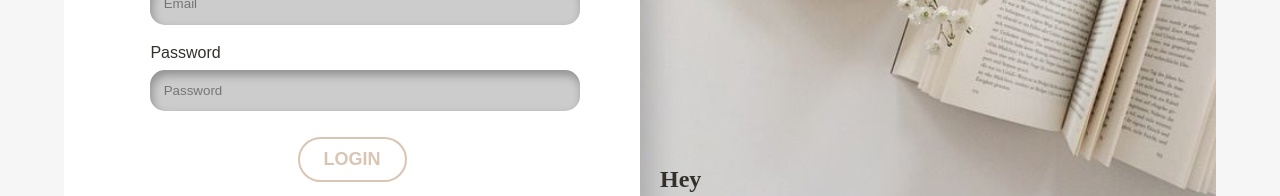
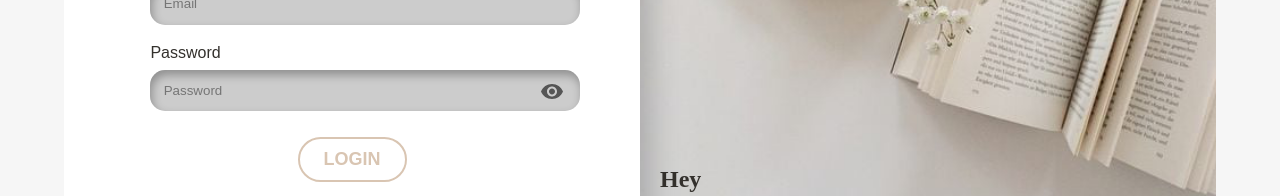
Before and after one commit to ndkienhd2004/Book-library---Group-6-HCI, a React (Vite) app in the folder BookLibrary-ui/: page /login in a window 1280 px wide. Shown: the part 439-635 px from the top of the page. Built offline with nearby package versions, Linux system fonts and the light colour scheme; no server answers.

Commit message:
update ui for reading page, login/register page

```diff
--- a/BookLibrary-ui/src/components/BookDetail/BookDetail.jsx
+++ b/BookLibrary-ui/src/components/BookDetail/BookDetail.jsx
@@ -131,7 +131,8 @@ const BookDetails = ({
               <Page
                 pageNumber={validatedPageNumber}
                 loading={<div>Loading page...</div>}
-                height={window.innerHeight - 300}
+                height={window.innerHeight - 200}
+                width={(window.innerWidth * 1) / 3}
                 renderTextLayer={true}
                 renderAnnotationLayer={true}
               />
--- a/BookLibrary-ui/src/components/InputField/InputField.jsx
+++ b/BookLibrary-ui/src/components/InputField/InputField.jsx
@@ -1,6 +1,7 @@
-import React from "react";
+import React, { useState } from "react";
 import "./InputField.css";
-
+import VisibilityIcon from "@mui/icons-material/Visibility";
+import VisibilityOffIcon from "@mui/icons-material/VisibilityOff";
 const InputField = ({
   placeholder,
   style,
@@ -8,11 +9,16 @@ const InputField = ({
   onChange,
   error,
   onKeyDown,
+  type,
 }) => {
+  const [showPassword, setShowPassword] = useState(false);
+  const isPassword = type === "password";
+  const inputType = isPassword && !showPassword ? "password" : "text";
+
   return (
-    <div style={{ width: "100%" }}>
+    <div style={{ width: "100%", position: "relative" }}>
       <input
-        type="text"
+        type={inputType}
         autoComplete="off"
         name="text"
         className={`input ${error ? "error" : ""}`}
@@ -26,6 +32,14 @@ const InputField = ({
         onChange={onChange}
         onKeyDown={onKeyDown}
       />
+      {isPassword && (
+        <span
+          onClick={() => setShowPassword((prev) => !prev)}
+          style={styles.eyeIcon}
+        >
+          {showPassword ? <VisibilityOffIcon /> : <VisibilityIcon />}
+        </span>
+      )}
       {error && <p style={styles.errorText}>{error}</p>}{" "}
     </div>
   );
@@ -55,4 +69,13 @@ const styles = {
     fontWeight: "bold",
     textAlign: "left",
   },
+  eyeIcon: {
+    position: "absolute",
+    right: "-10px",
+    top: "64%",
+    transform: "translateY(-50%)",
+    fontSize: "1.2em",
+    cursor: "pointer",
+    color: "#555",
+  },
 };
--- a/BookLibrary-ui/src/pages/Login/Login.jsx
+++ b/BookLibrary-ui/src/pages/Login/Login.jsx
@@ -97,6 +97,7 @@ const Login = () => {
               value={password}
               onChange={onPasswordInputChanged}
               error={passwordErr}
+              type="password"
             />
           </div>
           {loading ? (
--- a/BookLibrary-ui/src/pages/ReadingPage/ReadingPage.jsx
+++ b/BookLibrary-ui/src/pages/ReadingPage/ReadingPage.jsx
@@ -26,14 +26,16 @@ const ReadingPage = () => {
       display: "flex",
       flexDirection: "row",
       justifyContent: "center",
-      alignItems: "stretch",
-      gap: "3rem",
-      padding: "2vh 5vw",
+      alignItems: "center",
+      alignContent: "center",
+      gap: "1rem",
       backgroundColor: darkMode ? "#1a1a1a" : "#f8f8f8",
       color: darkMode ? "#ffffff" : "#000000",
       height: "100vh",
+      width: "100%",
+      fontFamily: "Arial, sans-serif",
+      paddingBottom: "2rem",
       overflow: "hidden",
-      fontFamily: "Arial, sans-serif",
     },
     sidePanel: {
       flex: "1",
@@ -167,7 +169,7 @@ const ReadingPage = () => {
                 />
               </div>
 
-              <div>
+              <div style={styles.sidePanel}>
                 <SupportReadingTools
                   explainText={explainText}
                   summaryText={summaryText}
--- a/BookLibrary-ui/src/pages/Register/Register.jsx
+++ b/BookLibrary-ui/src/pages/Register/Register.jsx
@@ -145,6 +145,7 @@ const Register = () => {
               value={password}
               onChange={onPasswordInputChanged}
               error={passwordErr}
+              type="password"
             />
           </div>
           <div style={styles.inputContainer}>
@@ -155,6 +156,7 @@ const Register = () => {
               value={confirmedPassword}
               onChange={onConfirmedPasswordInputChanged}
               error={confirmPasswordErr}
+              type="password"
             />
           </div>
           {loading ? (
```
